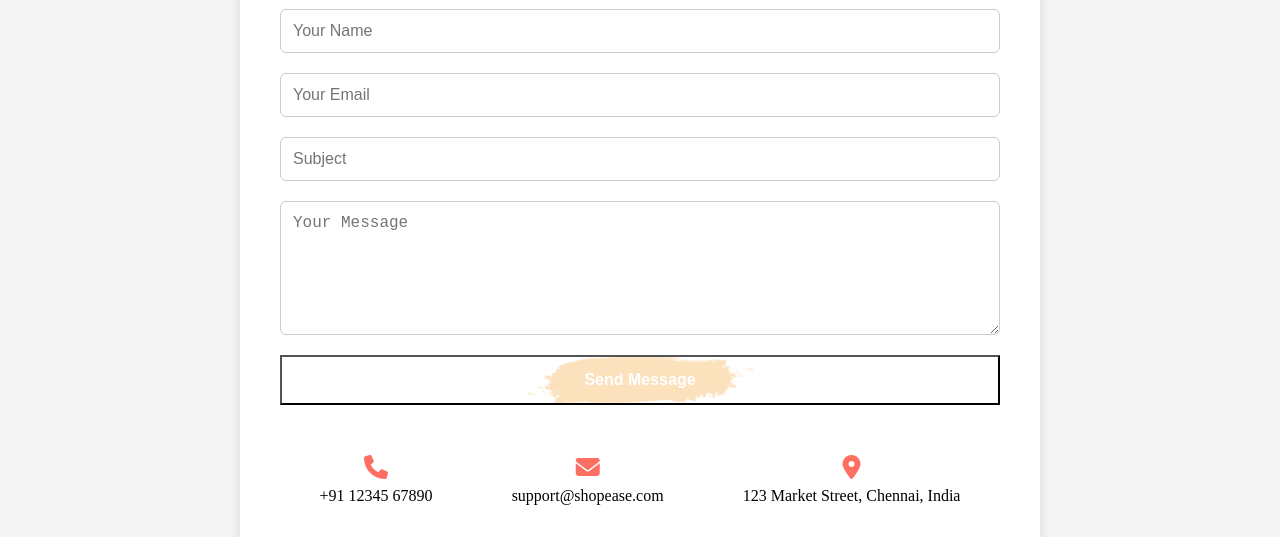
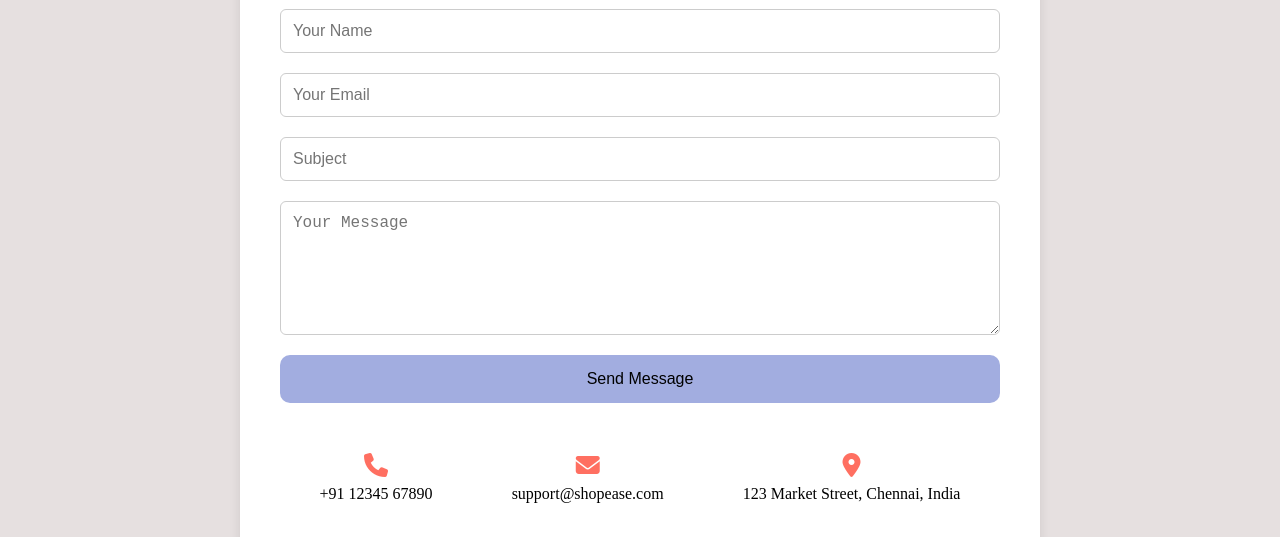
Before and after one commit to Balamurgan46/E-Commerce, a website: page ecommerce files/contact.html in a window 1280 px wide. Shown: the part 263-800 px from the top of the page. Drawn offline with Linux system fonts and the light colour scheme; files whose address does not match are found by name.

Commit message:
contact btn , css

```diff
--- a/ecommerce files/contact.css
+++ b/ecommerce files/contact.css
@@ -1,5 +1,5 @@
 .contact-section {
-    background-color: #f4f4f4;
+    background-color: #e6e0e0;
     padding: 80px 20px;
     min-height: 80vh;
 }
@@ -18,6 +18,21 @@
     margin-bottom: 30px;
     font-size: 36px;
     color: #333;
+}
+
+.btn {
+    width: 100%;
+    padding: 15px;
+    border: none;
+    border-radius: 10px;
+    background-color: #a2ade0;
+    font-size: 1rem;
+    cursor: pointer;
+    transition: background-color 0.3s;
+}
+
+.btn:hover {
+    background-color: #5567d3;
 }
 
 form {
--- a/ecommerce files/contact.html
+++ b/ecommerce files/contact.html
@@ -32,7 +32,7 @@
                 <input type="email" name="email" placeholder="Your Email" required>
                 <input type="text" name="subject" placeholder="Subject" required>
                 <textarea name="message" placeholder="Your Message" rows="6" required></textarea>
-                <button type="submit" class="shop-btn">Send Message</button>
+                <button type="submit" class="btn">Send Message</button>
             </form>
 
             <div class="contact-info">
```
